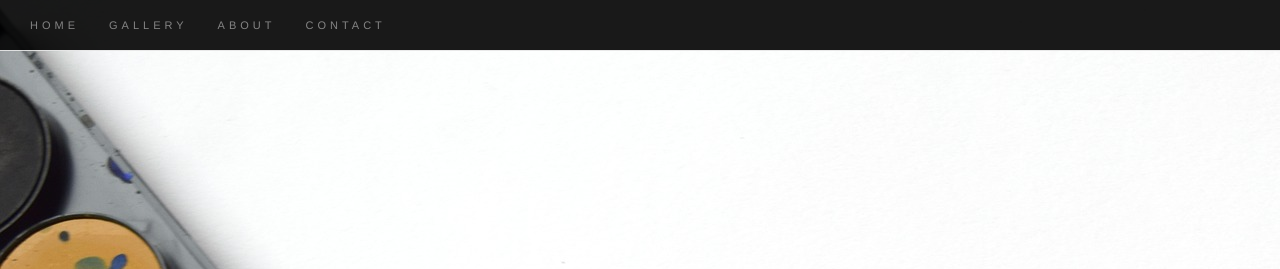
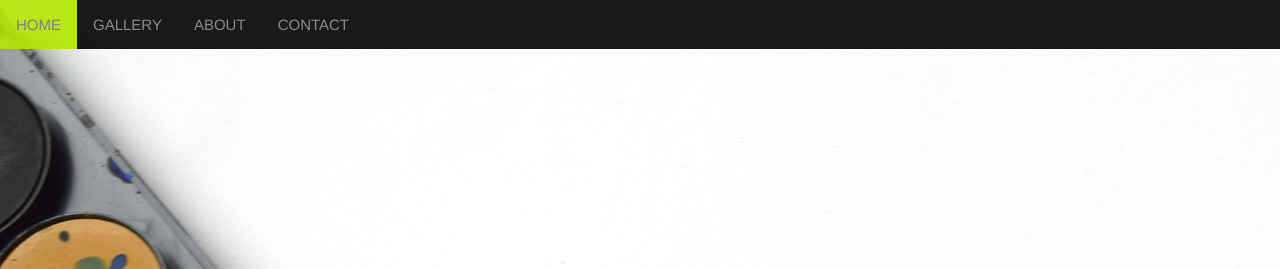
Before and after one commit to Dredd84/art, a plain HTML site: page index.html in a window 1280 px wide. Shown: the top 269 px of the page. Drawn offline with nearby package versions, Linux system fonts and the light colour scheme.

Commit message:
Update Nav Links

```diff
--- a/index.html
+++ b/index.html
@@ -14,25 +14,19 @@ crossorigin="anonymous">
   src="https://code.jquery.com/jquery-3.1.1.min.js"
   integrity="sha256-hVVnYaiADRTO2PzUGmuLJr8BLUSjGIZsDYGmIJLv2b8="
   crossorigin="anonymous"></script>
+  <!--<script src="scripts/app.js"></script>
 
 
 </head>
 
 <body>
 <!--Nav-->
-<nav class="navbar navbar-default navbar-fixed-top">
-  <div class="container-fluid">
-
-
-    <ul class="nav navbar-nav">
+    <ul class="nav-ul">
       <li><a href="#intro">HOME</a></li>
       <li><a href="#gallery">GALLERY</a></li>
       <li><a href="#about">ABOUT</a></li>
       <li><a href="#contact">CONTACT</a></li>
     </ul>
-  </div>
-</nav>
-
 <!--Jumbotron-->
 <div id="intro" class="container-fluid hero landscape">
   <div class="container-fluid">
--- a/styles/main.css
+++ b/styles/main.css
@@ -35,17 +35,39 @@
   background: url("../img/jumbotron/art.jpg");
 
 }
-  .navbar {
-    margin-bottom: 0;
-    background-color: black;
-    font-size: 11px;
-    letter-spacing: 4px;
-    opacity: 0.9;
-  }
 
-  .navbar li a:hover {
-    color:#C6FF00 ;
-  }
+.nav-ul {
+  list-style-type: none;
+  margin: 0;
+  padding: 0;
+  overflow: hidden;
+  background-color: black;
+  opacity: 0.9;
+  z-index: 1;
+  position: fixed;
+  width: 100%;
+
+}
+
+.nav-ul li {
+  float: left;
+}
+
+.nav-ul li a {
+  display: block;
+  text-align: center;
+  padding: 14px 16px;
+  font-size: 15px;
+  text-decoration: none;
+  color: grey;
+
+}
+
+.nav-ul li a:hover {
+  background-color: #C6FF00;
+  opacity: 0.9;
+}
+
 
 .cta {
   background-color: black;
```
Also changed, not shown: scripts/app.js (+6 -1 lines).
